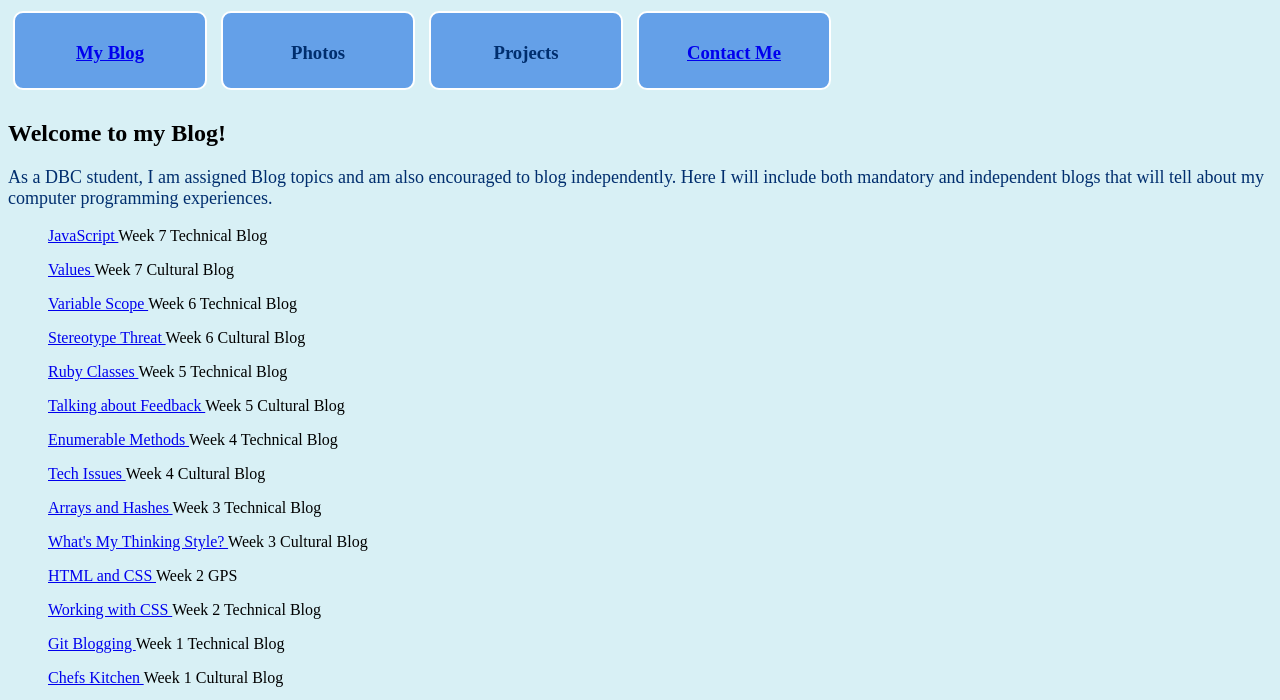
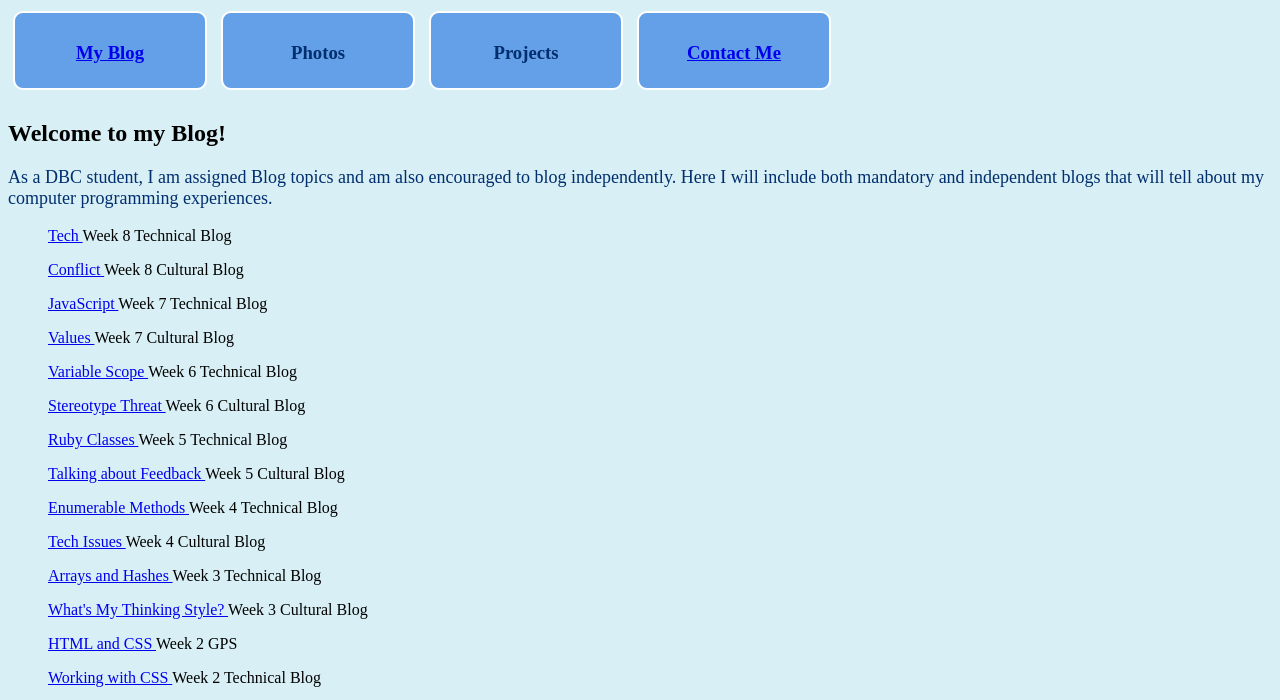
Before and after one commit to cordeliapeters/cordeliapeters.github.io, a plain HTML site: page my_blog.html in a window 1280 px wide. Shown: the part 79-779 px from the top of the page. Drawn offline with Linux system fonts and the light colour scheme.

Commit message:
week 8 additions

```diff
--- a/my_blog.html
+++ b/my_blog.html
@@ -12,7 +12,8 @@
   <div><h3><a href="contact-me.html"> Contact Me </a></h3></div>
   <h2> Welcome to my Blog! </h2>
   <p> As a DBC student, I am assigned Blog topics and am also encouraged to blog independently. Here I will include both mandatory and independent blogs that will tell about my computer programming experiences. </p>
-
+  <ul> <a href="/blog/t8-tech.html"> Tech </a> Week 8 Technical Blog </ul>
+  <ul> <a href="/blog/t8-conflict.html"> Conflict </a> Week 8 Cultural Blog </ul>
   <ul> <a href= "/blog/t7-JavaScript.html"> JavaScript </a> Week 7 Technical Blog </ul>
   <ul> <a href="/blog/c7-values.html"> Values </a> Week 7 Cultural Blog </ul>
   <ul> <a href="/blog/t6-opp-concepts.html"> Variable Scope </a> Week 6 Technical Blog </ul>
```
Also changed, not shown: blog/c8-conflict.html (added), blog/t8-tech.html (added).
